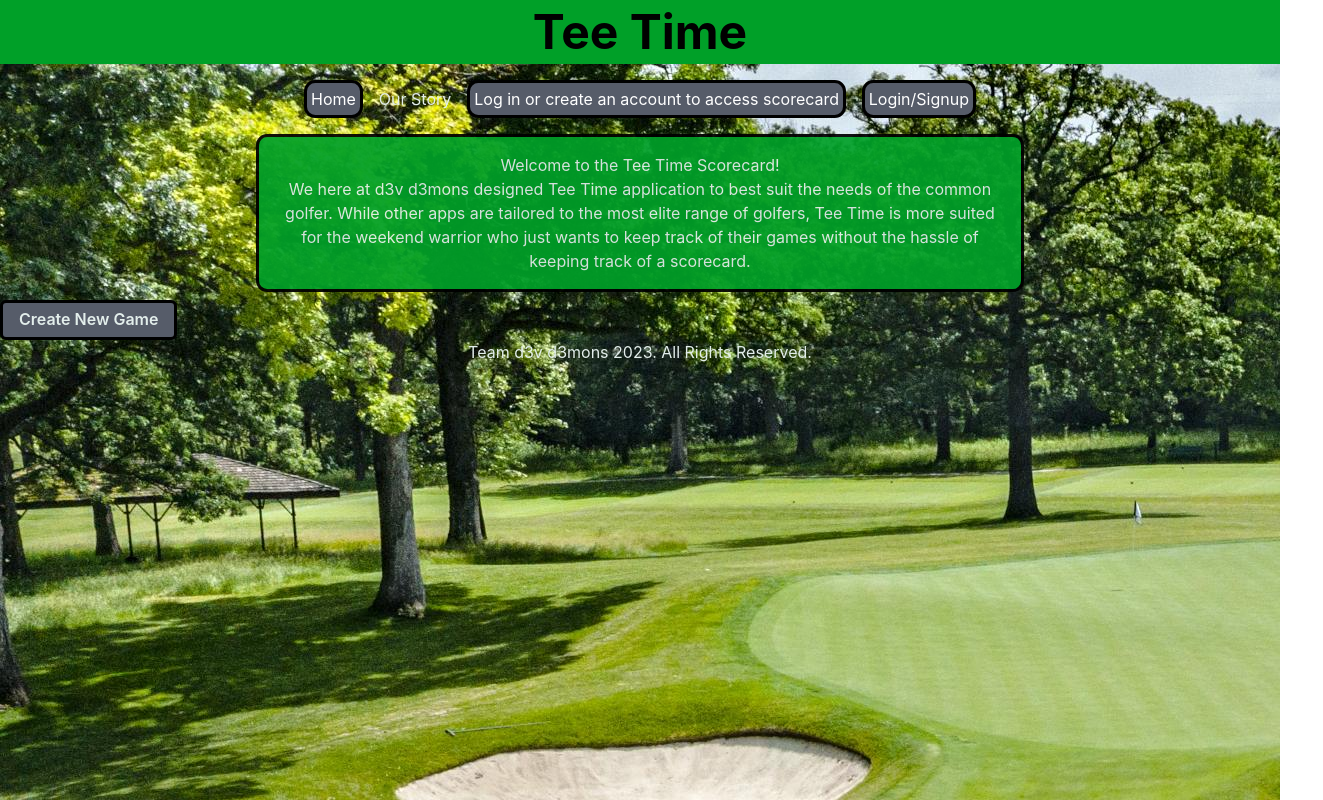
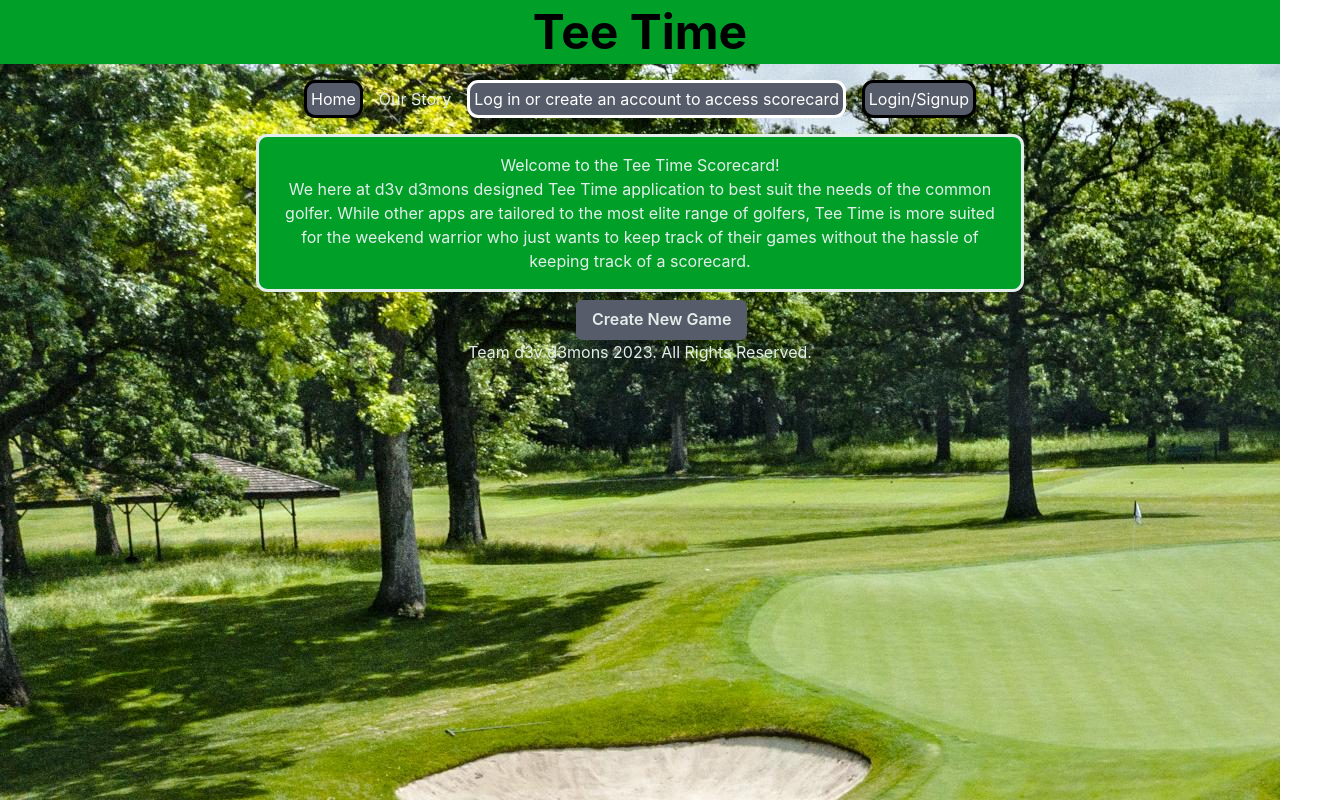
Before and after one commit to d3v-d3mons/arcade, a React (Create React App) app in the folder client/: page / in a window 1280 px wide. Shown: the whole page, 1323 px wide, since content can reach past the window. Built offline with nearby package versions, Linux system fonts and the light colour scheme.

Commit message:
reverted changes, deleted nav our story

```diff
--- a/client/src/App.css
+++ b/client/src/App.css
@@ -41,6 +41,7 @@ body {
   color: #ffffff;;
   padding: .25rem;
   border-radius: .70rem;
+   margin-left: .98rem;
   border-color: black;
 }
 
@@ -60,8 +61,15 @@ body {
   color: #ffffff;
   padding: .25rem;
   border-radius: .70rem;
-  margin-left: .98rem;
   border-color: black;
+}
+
+#navFeedback {
+  border: solid;
+  background-color: #565c69;
+  color: #ffffff;
+  padding: .25rem;
+  border-radius: .70rem;
 }
 
 #navNoScorecard {
@@ -70,7 +78,6 @@ body {
   color: #ffffff;
   padding: .25rem;
   border-radius: .70rem;
-  border-color: black;
 }
 
 #navHomeBtn:hover {
@@ -105,14 +112,25 @@ footer {
   text-align: center;
 }
 
+/* build a match */
+.tabletop {
+  border: solid;
+}
+
+/* SCORECARD STYLING */
+.scores {
+  border: solid;
+  padding: .5rem;
+  margin: 1rem;
+}
+
 /* HOMEPAGE */
 .createGameBtn {
   text-align: center;
-  width: fit-content;
+  margin-left: 45%;
+  margin-right: 45%;
   margin-top: .5rem;
   background-color: #565c69;
-  border: solid;
-  border-color: black;
 }
 
 .ourStory {
@@ -123,6 +141,4 @@ footer {
   padding: 1rem;
   border-radius: .7rem;
   background-color: #00a028;
-  border-color: black;
-  opacity: 93%;
 }
```
